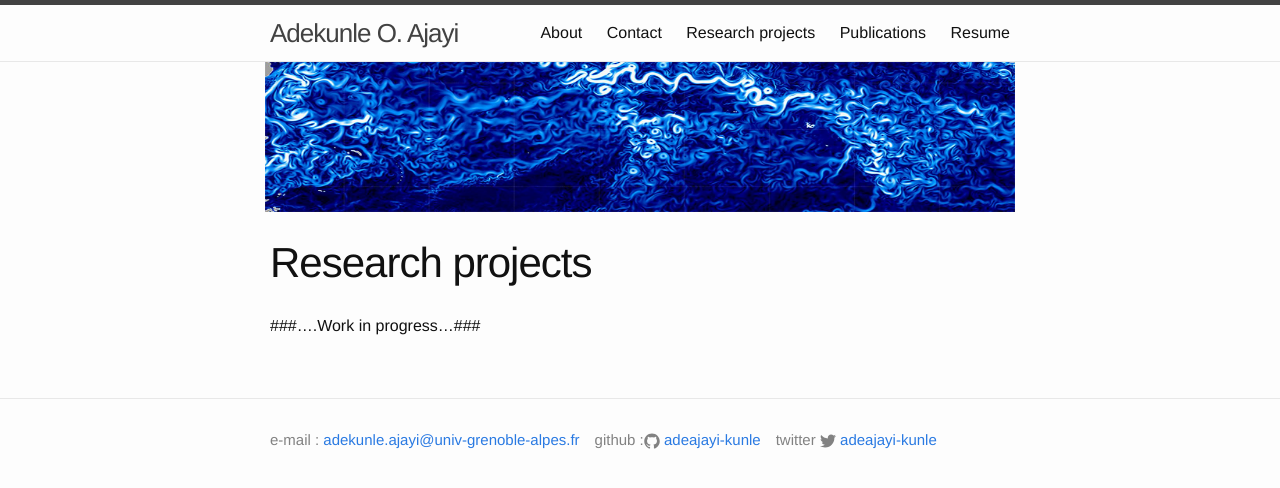
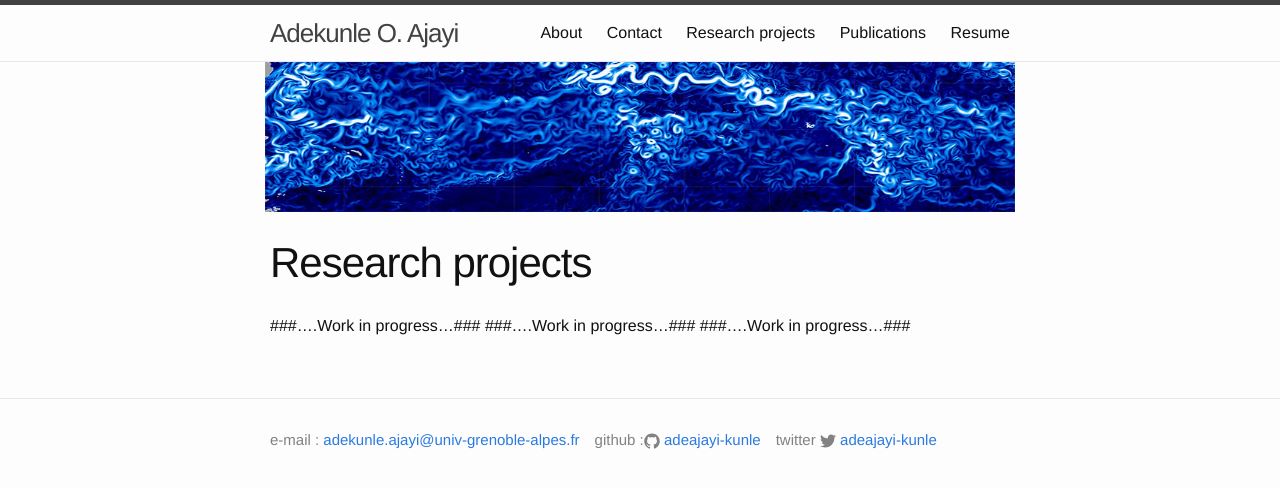
Before and after one commit to adekunleoajayi/adekunleoajayi.github.io, a Jekyll site: the page built from projects.md, in a window 1280 px wide. Shown: the top 488 px of the page. Built offline with Jekyll 4.4.1, drawn with Linux system fonts in a browser that asks for light colours.

Commit message:
commit project

```diff
--- a/projects.md
+++ b/projects.md
@@ -7,3 +7,5 @@ permalink: /projects/
 
 
 ###....Work in progress...###
+###....Work in progress...###
+###....Work in progress...###
```
